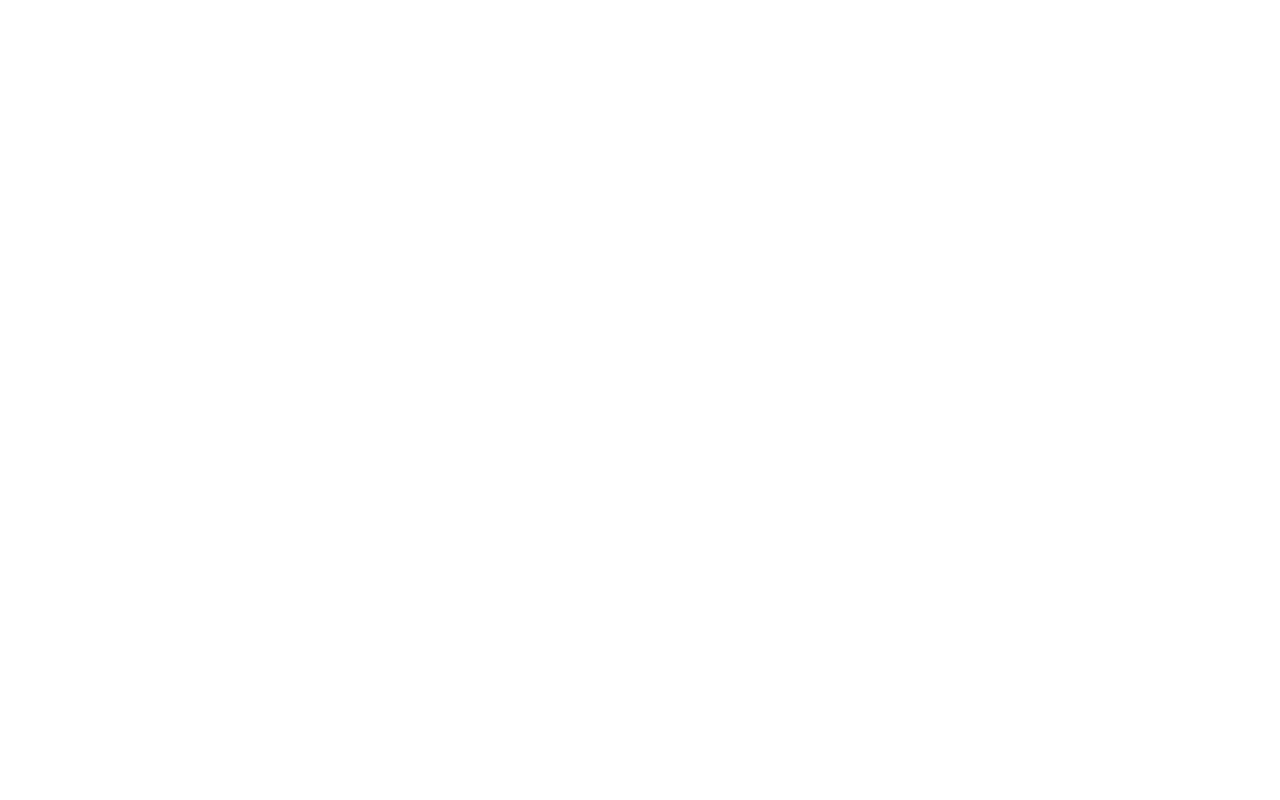
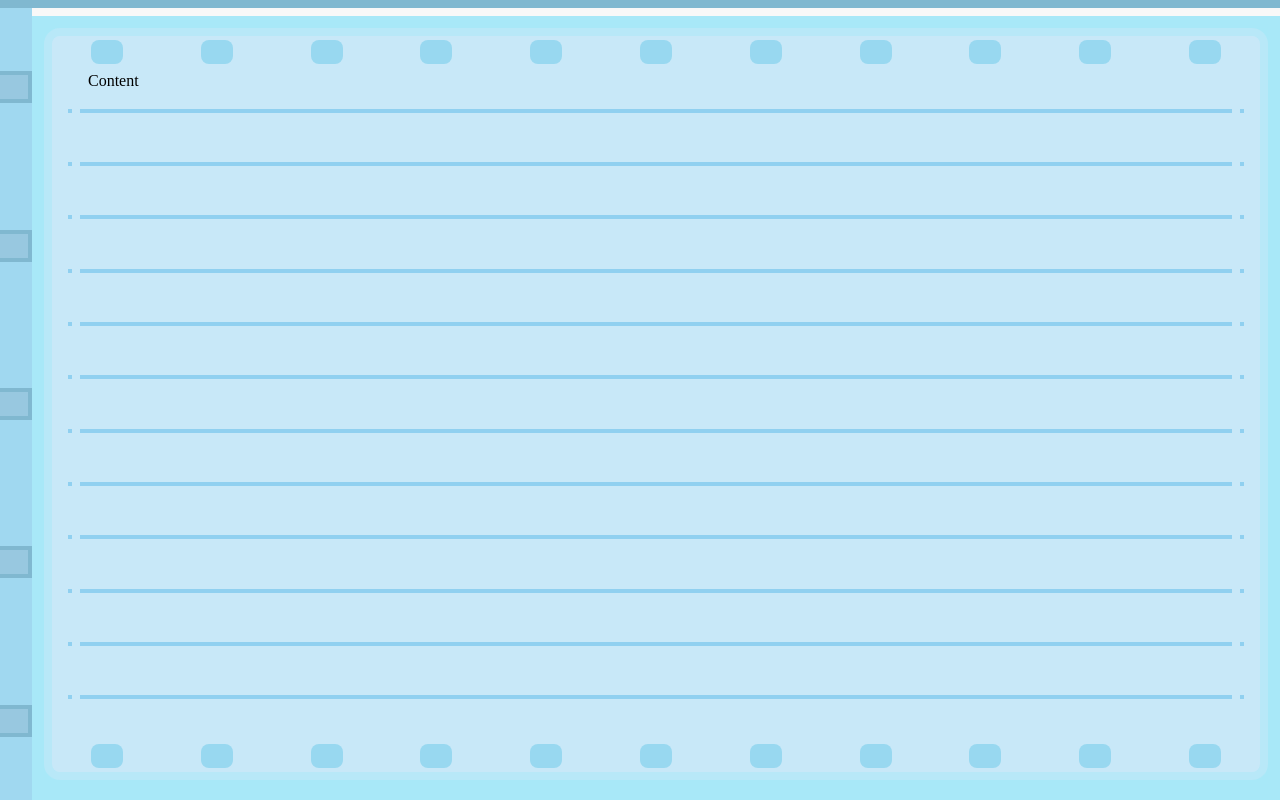
Before and after one commit to BhargavPabbaraju/journal, a website built with webpack: page src/template.html in a window 1280 px wide. Built offline with nearby package versions, Linux system fonts and the light colour scheme.

Commit message:
Display the journal page with css and js

```diff
--- a/src/index.js
+++ b/src/index.js
@@ -1 +1,4 @@
-alert("Hello, World!");
+import "./styles.css";
+import * as view from "./view/index.js";
+
+view.renderInitialContent();
--- /dev/null
+++ b/src/styles.css
@@ -0,0 +1,149 @@
+/* RGB: (200, 232, 248) 	 HSL: (200.0, 77.41935483870971, 87.84313725490196)
+RGB: (128, 184, 208) 	 HSL: (198.0, 45.97701149425287, 65.88235294117646)
+RGB: (248, 248, 248) 	 HSL: (0.0, 0.0, 97.25490196078431)
+RGB: (168, 232, 248) 	 HSL: (192.0, 85.10638297872343, 81.56862745098039)
+RGB: (152, 216, 240) 	 HSL: (196.36363636363637, 74.57627118644066, 76.86274509803921)
+RGB: (152, 200, 224) 	 HSL: (200.0, 53.73134328358209, 73.72549019607844)
+RGB: (160, 216, 240) 	 HSL: (198.0, 72.72727272727272, 78.43137254901961)
+RGB: (184, 232, 248) 	 HSL: (195.0, 82.05128205128207, 84.70588235294117)
+RGB: (144, 208, 240) 	 HSL: (200.0, 76.19047619047619, 75.29411764705883)
+RGB: (168, 232, 240) 	 HSL: (186.66666666666669, 70.58823529411764, 80.0)
+RGB: (88, 88, 80) 	 HSL: (60.0, 4.761904761904762, 32.94117647058823)
+RGB: (168, 184, 184) 	 HSL: (180.0, 10.126582278481013, 69.01960784313725)
+ */
+
+:root {
+  /* Default */
+  --bg-color: hsl(200, 77.41%, 87.84%);
+  --side-bg-color: hsl(198, 72.72%, 78.43%);
+  --border-color-1: hsl(198, 45.97%, 65.88%);
+  --binding-color: hsl(200, 53.73%, 73.72%);
+  --outer-frame-color: hsl(192, 85.1%, 81.56%);
+  --inner-frame-color: hsl(195, 82.05%, 84.7%);
+  --circle-color: hsl(196.367, 74.57%, 76.86%);
+  --line-color: hsl(200, 76.19%, 75.29%);
+  --white: rgb(248, 248, 248);
+}
+
+[data-theme="morning"] {
+  --primary-color: var(--morning);
+  --secondary-color: var(--secondary-morning);
+  --font-color: var(--card-color);
+}
+
+html,
+body {
+  margin: 0;
+  overflow: hidden;
+}
+
+body {
+  display: grid;
+  background-color: var(--outer-frame-color);
+  grid-template-columns: clamp(32px, 8vw, 32px) auto;
+  grid-template-rows: 16px 1fr 8px;
+  grid-template-areas:
+    "aside header"
+    "aside main"
+    "aside footer";
+  height: 100vh;
+}
+
+header {
+  grid-area: header;
+  background-color: var(--border-color-1);
+  border-bottom: 8px solid var(--white);
+  position: sticky;
+  top: 0;
+}
+
+footer {
+  grid-area: footer;
+  position: sticky;
+  bottom: 0;
+}
+
+aside {
+  grid-area: aside;
+  background-color: var(--side-bg-color);
+  border-top: 8px solid var(--border-color-1);
+}
+
+.binding {
+  display: flex;
+  flex-direction: column;
+  justify-content: space-around;
+  height: 100%;
+}
+
+.binded {
+  background-color: var(--binding-color);
+  height: 24px;
+  border-style: solid;
+  border-color: var(--border-color-1);
+  border-width: 4px 4px 4px 0px;
+}
+
+main {
+  grid-area: main;
+  background-color: var(--bg-color);
+  border: 8px solid var(--inner-frame-color);
+  padding: 16px;
+  border-radius: 16px;
+  margin: 12px;
+  display: grid;
+  position: relative;
+}
+
+.lace {
+  display: flex;
+  justify-content: space-around;
+  align-items: center;
+}
+
+.lace-child {
+  background-color: var(--circle-color);
+  border-radius: 8px;
+}
+
+.lines {
+  display: flex;
+  flex-direction: column;
+  justify-content: space-around;
+  padding: 16px;
+}
+
+.line {
+  display: flex;
+  justify-content: space-between;
+  gap: 8px;
+}
+
+.line > div {
+  width: 4px;
+  background-color: var(--line-color);
+}
+
+.line > div:nth-child(even) {
+  width: 100%;
+}
+
+.background {
+  width: 100%;
+  height: 100%;
+  position: absolute;
+  top: 0;
+  left: 0;
+  z-index: 0; /* Background stays behind the content */
+  display: grid;
+  grid-template-areas: "top-lace" "lines" "bottom-lace";
+  grid-template-rows: 32px 1fr 32px;
+}
+
+.content {
+  position: relative;
+  z-index: 1; /* Makes sure content stays in front */
+  padding: 20px;
+
+  height: 100%;
+}
--- a/src/template.html
+++ b/src/template.html
@@ -5,5 +5,24 @@
     <meta name="viewport" content="width=device-width, initial-scale=1.0" />
     <title>Document</title>
   </head>
-  <body></body>
+  <body>
+    <header></header>
+    <aside>
+      <div class="binding">
+        <div class="binded"></div>
+        <div class="binded"></div>
+        <div class="binded"></div>
+        <div class="binded"></div>
+      </div>
+    </aside>
+    <main>
+      <div class="background">
+        <div class="lace"></div>
+        <div class="lines"></div>
+        <div class="lace"></div>
+      </div>
+      <div class="content">Content</div>
+    </main>
+    <footer></footer>
+  </body>
 </html>
--- /dev/null
+++ b/src/view/index.js
@@ -0,0 +1,66 @@
+const LACE_SIZE = [32, 24];
+const BINDING_HEIGHT = 24;
+const LINE_HEIGHT = 16;
+
+function renderLaces() {
+  const screenWidth = window.screen.width;
+
+  const laces = document.getElementsByClassName("lace");
+  const count = Math.floor((screenWidth - 64) / (LACE_SIZE[0] * 2));
+
+  Array.from(laces).forEach((lace) => {
+    lace.replaceChildren();
+    for (let x = 0; x < count; x++) {
+      console.log(x);
+      const child = document.createElement("div");
+      child.classList.add("lace-child");
+      child.style.width = `${LACE_SIZE[0]}px`;
+      child.style.height = `${LACE_SIZE[1]}px`;
+      lace.appendChild(child);
+    }
+  });
+}
+
+function renderBinding() {
+  const screenHeight = window.screen.height;
+  const divs = document.getElementsByClassName("binding");
+  const count = Math.floor(screenHeight / (BINDING_HEIGHT * 5));
+  Array.from(divs).forEach((div) => {
+    div.replaceChildren();
+    for (let x = 0; x < count; x++) {
+      console.log(x);
+      const child = document.createElement("div");
+      child.classList.add("binded");
+      child.style.height = `${BINDING_HEIGHT[1]}px`;
+      div.appendChild(child);
+    }
+  });
+}
+
+function renderLines() {
+  const screenHeight = window.screen.height;
+  const divs = document.getElementsByClassName("lines");
+  const count = Math.floor(screenHeight / (LINE_HEIGHT * 3));
+  Array.from(divs).forEach((div) => {
+    div.replaceChildren();
+    for (let x = 0; x < count; x++) {
+      console.log(x);
+      const child = document.createElement("div");
+      child.classList.add("line");
+      child.appendChild(document.createElement("div"));
+      child.appendChild(document.createElement("div"));
+      child.appendChild(document.createElement("div"));
+      child.style.height = `${LINE_HEIGHT / 4}px`;
+
+      div.appendChild(child);
+    }
+  });
+}
+
+export function renderInitialContent() {
+  renderLaces();
+  renderBinding();
+  renderLines();
+}
+
+window.addEventListener("resize", renderInitialContent);
```
Also changed, not shown: 2 other files.
